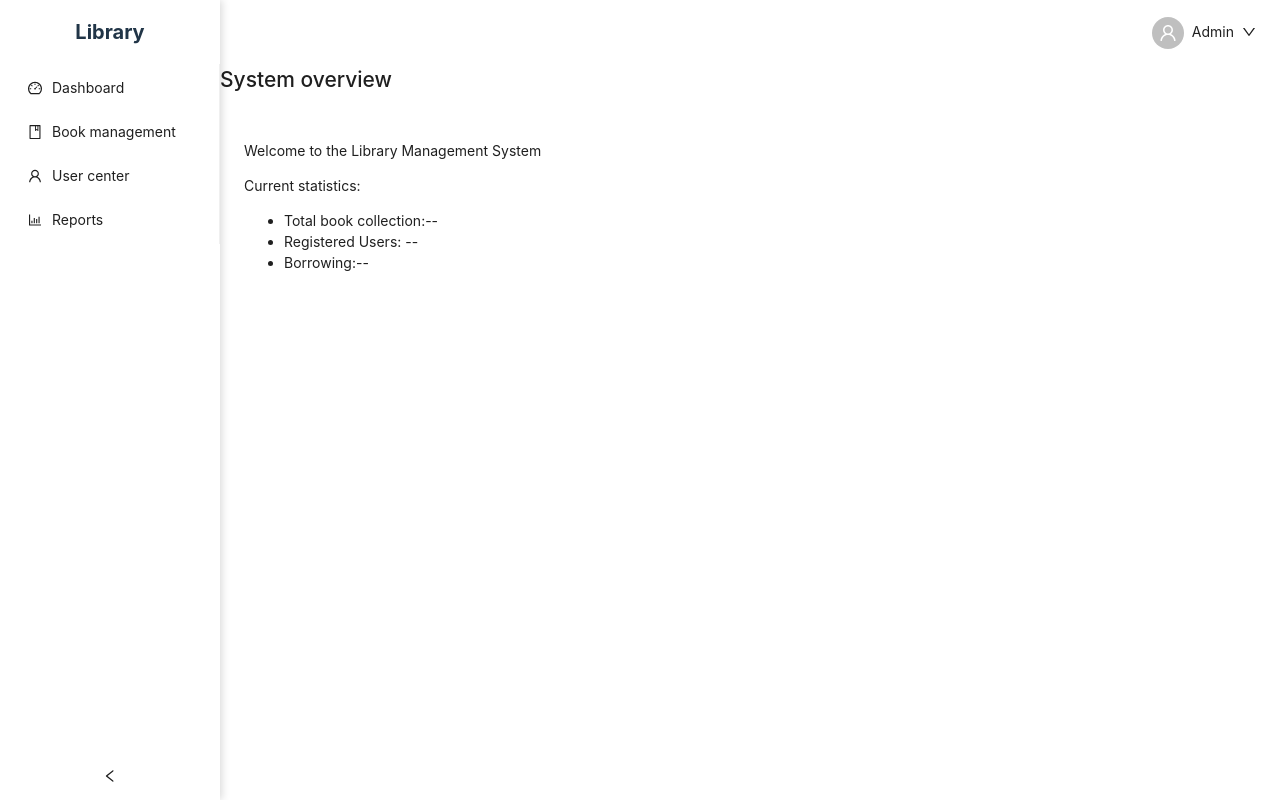
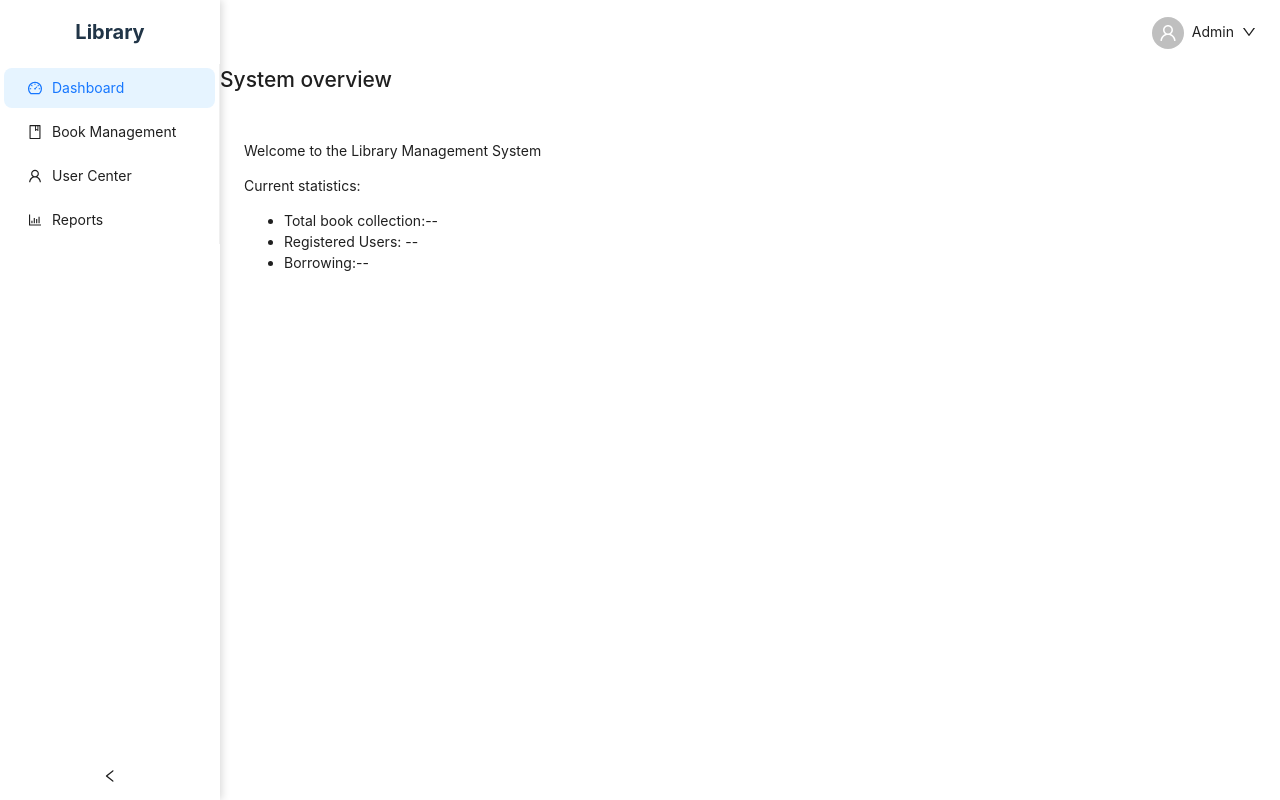
Before and after one commit to weirong57/CEN5035-2025SP---Gator-Shelfguide, a React (Vite) app in the folder library-system/: page /main/dashboard in a window 1280 px wide. Both pictures are taken after typing "Sample", "Sample123" into the empty fields and a click on the button "Login". Built offline with nearby package versions, Linux system fonts and the light colour scheme.

Commit message:
Add files via upload
repair routes file

```diff
--- a/library-system/src/components/Layout/Sidebar.jsx
+++ b/library-system/src/components/Layout/Sidebar.jsx
@@ -11,22 +11,22 @@ const { Sider } = Layout
 
 const items = [
   {
-    key: '/',
+    key: '/main/dashboard',
     icon: <DashboardOutlined />,
     label: 'Dashboard'
   },
   {
-    key: '/books',
+    key: '/main/books',
     icon: <BookOutlined />,
-    label: 'Book management'
+    label: 'Book Management'
   },
   {
-    key: '/users',
+    key: '/main/users',
     icon: <UserOutlined />,
-    label: 'User center'
+    label: 'User Center'
   },
   {
-    key: '/reports',
+    key: '/main/reports',
     icon: <BarChartOutlined />,
     label: 'Reports'
   }
@@ -35,6 +35,11 @@ const items = [
 export default function Sidebar() {
   const navigate = useNavigate()
   const location = useLocation()
+
+  const getSelectedKey = () => {
+    const basePath = location.pathname.split('/').slice(0, 3).join('/')
+    return items.find(item => item.key === basePath)?.key || ''
+  }
 
   return (
     <Sider
@@ -55,7 +60,7 @@ export default function Sidebar() {
       </div>
       <Menu
         mode="inline"
-        selectedKeys={[location.pathname]}
+        selectedKeys={[getSelectedKey()]}
         items={items}
         onSelect={({ key }) => navigate(key)}
       />
```
